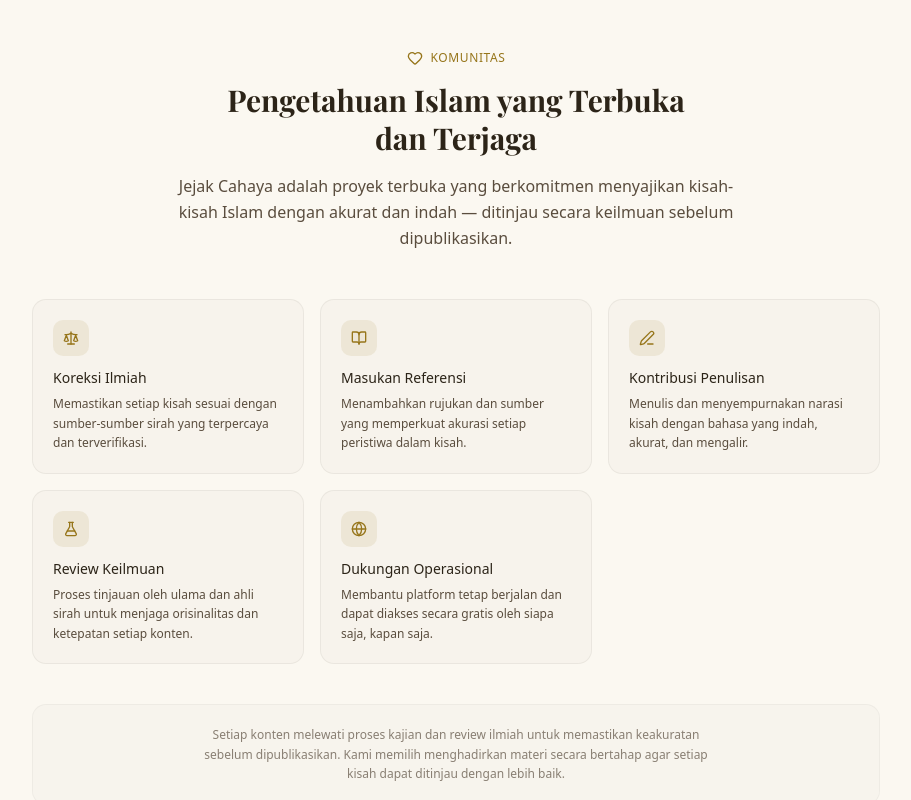
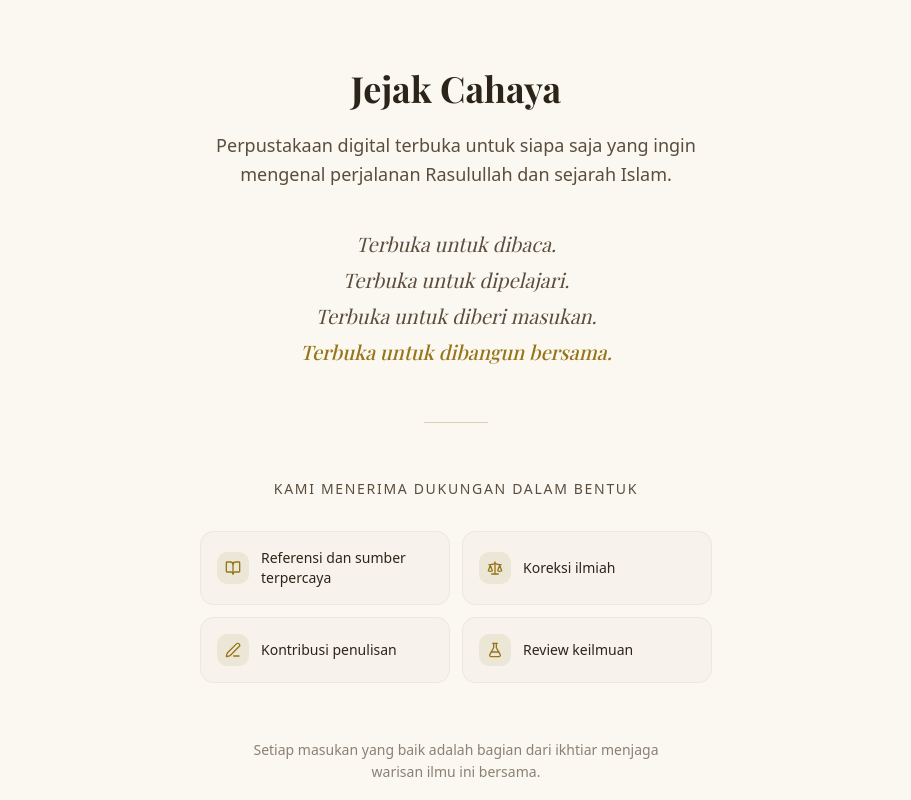
Before and after one commit to abuauf4/jejak-cahaya, a Next.js app: page / in a window 1280 px wide. Shown: the part 1060-1860 px from the top of the page, without its empty margins (184-1095 px from the left). Built offline with nearby package versions, Linux system fonts and the light colour scheme; a web font is replaced by a local one.

Commit message:
feat: rewrite Community section — open library manifesto, refined typography, staggered animations

```diff
--- a/src/components/jejak/Community.tsx
+++ b/src/components/jejak/Community.tsx
@@ -1,35 +1,33 @@
 'use client';
 
 import { motion } from 'framer-motion';
-import { Heart, BookOpen, Scale, PenLine, Globe, FlaskConical } from 'lucide-react';
+import { BookOpen, Scale, PenLine, FlaskConical } from 'lucide-react';
 import { useNavigation } from '@/lib/store';
 
 const contributions = [
   {
-    icon: Scale,
-    title: 'Koreksi Ilmiah',
-    description: 'Memastikan setiap kisah sesuai dengan sumber-sumber sirah yang terpercaya dan terverifikasi.',
+    icon: BookOpen,
+    title: 'Referensi dan sumber terpercaya',
   },
   {
-    icon: BookOpen,
-    title: 'Masukan Referensi',
-    description: 'Menambahkan rujukan dan sumber yang memperkuat akurasi setiap peristiwa dalam kisah.',
+    icon: Scale,
+    title: 'Koreksi ilmiah',
   },
   {
     icon: PenLine,
-    title: 'Kontribusi Penulisan',
-    description: 'Menulis dan menyempurnakan narasi kisah dengan bahasa yang indah, akurat, dan mengalir.',
+    title: 'Kontribusi penulisan',
   },
   {
     icon: FlaskConical,
-    title: 'Review Keilmuan',
-    description: 'Proses tinjauan oleh ulama dan ahli sirah untuk menjaga orisinalitas dan ketepatan setiap konten.',
+    title: 'Review keilmuan',
   },
-  {
-    icon: Globe,
-    title: 'Dukungan Operasional',
-    description: 'Membantu platform tetap berjalan dan dapat diakses secara gratis oleh siapa saja, kapan saja.',
-  },
+];
+
+const openness = [
+  'Terbuka untuk dibaca.',
+  'Terbuka untuk dipelajari.',
+  'Terbuka untuk diberi masukan.',
+  'Terbuka untuk dibangun bersama.',
 ];
 
 export default function Community() {
@@ -37,88 +35,121 @@ export default function Community() {
   const isLight = theme === 'light';
 
   return (
-    <section className={`relative py-16 sm:py-24 ${isLight ? 'bg-paper' : 'bg-[#080B16]'}`}>
-      <div className="max-w-4xl mx-auto px-4 sm:px-6">
-        {/* Section header */}
+    <section className={`relative py-20 sm:py-28 ${isLight ? 'bg-paper' : 'bg-[#080B16]'}`}>
+      <div className="max-w-2xl mx-auto px-5 sm:px-6">
+        {/* ── Title ── */}
         <motion.div
           initial={{ opacity: 0, y: 20 }}
           whileInView={{ opacity: 1, y: 0 }}
           viewport={{ once: true }}
           transition={{ duration: 0.6 }}
-          className="text-center mb-12"
+          className="text-center mb-10"
         >
-          <div className="flex items-center justify-center gap-2 mb-4">
-            <Heart className={`w-4 h-4 ${isLight ? 'text-gold' : 'text-[#D4A843]'}`} />
-            <span className={`text-xs font-medium uppercase tracking-wider ${isLight ? 'text-gold' : 'text-[#D4A843]'}`}>
-              Komunitas
-            </span>
-          </div>
-          <h2 className={`font-serif-display text-2xl sm:text-3xl font-bold mb-4 max-w-lg mx-auto leading-tight ${
-            isLight ? 'text-ink' : 'text-[#F0EBE0]'
+          <h2 className={`font-serif-display text-3xl sm:text-4xl font-bold leading-tight mb-5 ${
+            isLight ? 'text-ink' : 'text-cream'
           }`}>
-            Pengetahuan Islam yang Terbuka dan Terjaga
+            Jejak Cahaya
           </h2>
-          <p className={`text-sm sm:text-base max-w-xl mx-auto leading-relaxed ${
+          <p className={`text-base sm:text-lg leading-relaxed max-w-lg mx-auto ${
             isLight ? 'text-ink-soft' : 'text-[#8B8070]'
           }`}>
-            Jejak Cahaya adalah proyek terbuka yang berkomitmen menyajikan kisah-kisah Islam dengan akurat
-            dan indah — ditinjau secara keilmuan sebelum dipublikasikan.
+            Perpustakaan digital terbuka untuk siapa saja yang ingin mengenal perjalanan Rasulullah dan sejarah Islam.
           </p>
         </motion.div>
 
-        {/* Contribution cards */}
-        <div className="grid grid-cols-1 sm:grid-cols-2 lg:grid-cols-3 gap-4 mb-10">
+        {/* ── "Terbuka" lines ── */}
+        <motion.div
+          initial={{ opacity: 0 }}
+          whileInView={{ opacity: 1 }}
+          viewport={{ once: true }}
+          transition={{ duration: 0.8, delay: 0.15 }}
+          className="text-center mb-14 space-y-2"
+        >
+          {openness.map((line, i) => (
+            <motion.p
+              key={line}
+              initial={{ opacity: 0, y: 8 }}
+              whileInView={{ opacity: 1, y: 0 }}
+              viewport={{ once: true }}
+              transition={{ duration: 0.5, delay: 0.2 + i * 0.1 }}
+              className={`font-serif-display text-lg sm:text-xl italic ${
+                i === openness.length - 1
+                  ? isLight ? 'text-gold font-medium' : 'text-[#D4A843] font-medium'
+                  : isLight ? 'text-ink-soft' : 'text-[#8B8070]'
+              }`}
+            >
+              {line}
+            </motion.p>
+          ))}
+        </motion.div>
+
+        {/* ── Divider ── */}
+        <motion.div
+          initial={{ opacity: 0, scaleX: 0 }}
+          whileInView={{ opacity: 1, scaleX: 1 }}
+          viewport={{ once: true }}
+          transition={{ duration: 0.6, delay: 0.3 }}
+          className={`h-px w-16 mx-auto mb-14 origin-center ${
+            isLight ? 'bg-gold/30' : 'bg-[#D4A843]/20'
+          }`}
+        />
+
+        {/* ── Contributions ── */}
+        <motion.div
+          initial={{ opacity: 0, y: 16 }}
+          whileInView={{ opacity: 1, y: 0 }}
+          viewport={{ once: true }}
+          transition={{ duration: 0.5, delay: 0.35 }}
+          className="mb-14"
+        >
+          <p className={`text-center text-sm font-medium uppercase tracking-[0.12em] mb-8 ${
+            isLight ? 'text-ink-soft' : 'text-[#8B8070]'
+          }`}>
+            Kami menerima dukungan dalam bentuk
+          </p>
+
+          <div className="grid grid-cols-1 sm:grid-cols-2 gap-3 max-w-lg mx-auto">
             {contributions.map((item, i) => {
               const Icon = item.icon;
               return (
                 <motion.div
                   key={item.title}
-                initial={{ opacity: 0, y: 20 }}
+                  initial={{ opacity: 0, y: 10 }}
                   whileInView={{ opacity: 1, y: 0 }}
                   viewport={{ once: true }}
-                transition={{ duration: 0.4, delay: i * 0.08 }}
-                className={`p-5 rounded-xl transition-colors ${
+                  transition={{ duration: 0.4, delay: 0.4 + i * 0.08 }}
+                  className={`flex items-center gap-3 p-4 rounded-xl transition-colors ${
                     isLight
-                    ? 'bg-ink/[0.02] border border-ink/[0.06] hover:border-gold/20'
+                      ? 'bg-ink/[0.02] border border-ink/[0.05] hover:border-gold/20'
                       : 'bg-[#0F1629] border border-[rgba(245,215,142,0.06)] hover:border-[rgba(245,215,142,0.12)]'
                   }`}
                 >
-                <div className={`w-9 h-9 rounded-lg flex items-center justify-center mb-3 ${
+                  <div className={`w-8 h-8 rounded-lg flex items-center justify-center shrink-0 ${
                     isLight ? 'bg-gold/10' : 'bg-[#D4A843]/10'
                   }`}>
                     <Icon className={`w-4 h-4 ${isLight ? 'text-gold' : 'text-[#D4A843]'}`} />
                   </div>
-                <h3 className={`font-medium text-sm mb-1.5 ${isLight ? 'text-ink' : 'text-[#F0EBE0]'}`}>
+                  <span className={`text-sm ${isLight ? 'text-ink' : 'text-[#F0EBE0]'}`}>
                     {item.title}
-                </h3>
-                <p className={`text-xs leading-relaxed ${isLight ? 'text-ink-soft' : 'text-[#8B8070]'}`}>
-                  {item.description}
-                </p>
+                  </span>
                 </motion.div>
               );
             })}
           </div>
+        </motion.div>
 
-        {/* Review process note */}
-        <motion.div
+        {/* ── Closing ── */}
+        <motion.p
           initial={{ opacity: 0 }}
           whileInView={{ opacity: 1 }}
           viewport={{ once: true }}
-          transition={{ duration: 0.6, delay: 0.3 }}
-          className={`relative p-5 rounded-xl text-center ${
-            isLight
-              ? 'bg-ink/[0.015] border border-ink/[0.04]'
-              : 'bg-[#0F1629]/50 border border-[rgba(245,215,142,0.04)]'
+          transition={{ duration: 0.6, delay: 0.5 }}
+          className={`text-center text-sm leading-relaxed max-w-md mx-auto ${
+            isLight ? 'text-ink-soft/70' : 'text-[#8B8070]/70'
           }`}
         >
-          <p className={`text-xs max-w-lg mx-auto leading-relaxed ${
-            isLight ? 'text-ink-soft/70' : 'text-[#8B8070]/70'
-          }`}>
-            Setiap konten melewati proses kajian dan review ilmiah untuk memastikan keakuratan
-            sebelum dipublikasikan. Kami memilih menghadirkan materi secara bertahap agar setiap kisah
-            dapat ditinjau dengan lebih baik.
-          </p>
-        </motion.div>
+          Setiap masukan yang baik adalah bagian dari ikhtiar menjaga warisan ilmu ini bersama.
+        </motion.p>
       </div>
     </section>
   );
```
Lines whose indentation alone changed are shown as unchanged.
